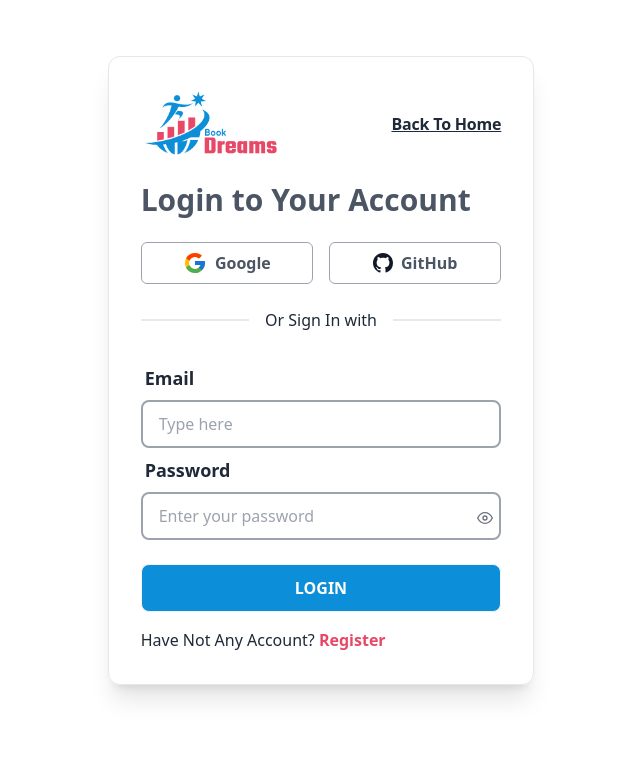
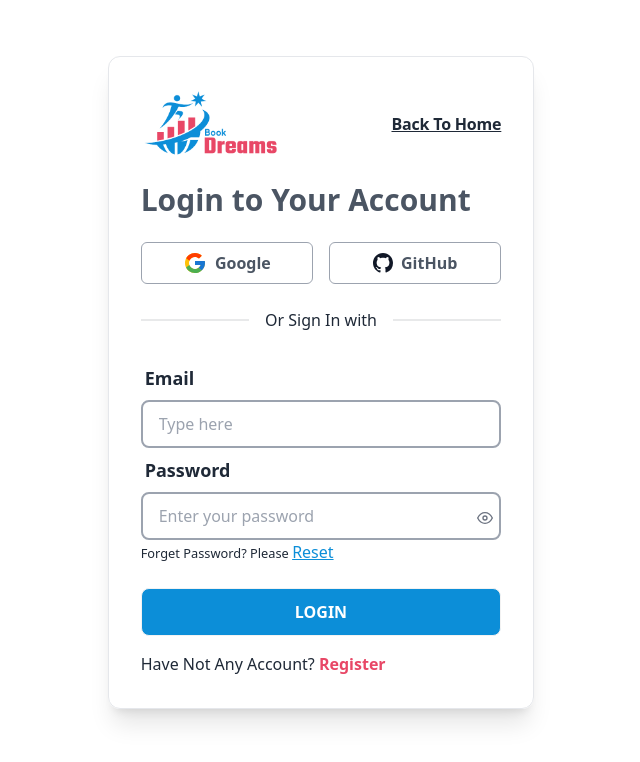
Before and after one commit to yasinarafat4/book-dreams-client, a React (Vite) app: page /login in a window 1280 px wide. Shown: the top 762 px of the page, without its empty margins (319-959 px from the left). Built offline with nearby package versions, Linux system fonts and the light colour scheme; no server answers.

Commit message:
Password reset functionality included.

```diff
--- a/src/Layout/Main.jsx
+++ b/src/Layout/Main.jsx
@@ -6,13 +6,10 @@ import Footer from "../pages/Shared/Footer/Footer";
 import Navbar from "../pages/Shared/Navbar/Navbar";
 
 const Main = () => {
-
   const location = useLocation();
   const noHeaderFooter =
     location.pathname.includes("login") ||
     location.pathname.includes("register");
-
-
 
   return (
     <div className="bg-white dark:bg-slate-700 dark:text-white">
@@ -21,7 +18,14 @@ const Main = () => {
         <Outlet></Outlet>
       </div>
       {noHeaderFooter || <Footer></Footer>}
-      <ToastContainer />
+      <ToastContainer
+        position="top-center"
+        autoClose={5000}
+        closeOnClick
+        draggable
+        pauseOnHover
+        theme="light"
+      />
       <BackToTop></BackToTop>
     </div>
   );
--- a/src/pages/Login/Login.jsx
+++ b/src/pages/Login/Login.jsx
@@ -1,7 +1,8 @@
-import React, { useContext, useState } from "react";
+import React, { useContext, useRef, useState } from "react";
 import { Helmet } from "react-helmet-async";
 import { FiEye, FiEyeOff } from "react-icons/fi";
 import { Link, useLocation, useNavigate } from "react-router-dom";
+import { toast } from "react-toastify";
 import Swal from "sweetalert2";
 import logo from "../../assets/images/logo.png";
 import SocialLogin from "../../components/SocialLogin/SocialLogin";
@@ -10,11 +11,12 @@ import { AuthContext } from "../../providers/AuthProvider";
 const Login = () => {
   const [showPassword, setShowPassword] = useState(false);
   const [error, setError] = useState("");
+  const emailRef = useRef();
   const navigate = useNavigate();
   const location = useLocation();
 
   const from = location.state?.from?.pathname || "/";
-  const { signIn } = useContext(AuthContext);
+  const { signIn, resetPassword } = useContext(AuthContext);
 
   const handleLogin = (event) => {
     setError("");
@@ -52,11 +54,27 @@ const Login = () => {
       });
   };
 
-
-
   // Show password and eye icon toggle
   const togglePasswordVisibility = () => {
     setShowPassword((visible) => !visible);
+  };
+
+  // Reset password handler
+  const handleResetPassword = (event) => {
+    event.preventDefault();
+    const email = emailRef.current.value;
+    if (!email) {
+      toast.error("Please provide your email!");
+      return;
+    }
+    resetPassword(email)
+      .then(() => {
+        toast.info("Please check your email address!");
+      })
+      .catch((error) => {
+        console.error("Error sending password reset email:", error);
+        setError(error.message);
+      });
   };
 
   return (
@@ -94,6 +112,7 @@ const Login = () => {
             <input
               type="email"
               name="email"
+              ref={emailRef}
               placeholder="Type here"
               className="input border-2 border-gray-400 focus:border-[#e84766]"
               required
@@ -125,7 +144,18 @@ const Login = () => {
               )}
             </div>
           </div>
-
+          <p>
+            <small>
+              Forget Password? Please{" "}
+              <button
+                title="Reset Password"
+                onClick={handleResetPassword}
+                className="text-base text-[#0C8ED8] underline"
+              >
+                Reset
+              </button>
+            </small>
+          </p>
           <p className="text-red-600 text-sm m-1 font-semibold">{error}</p>
           <div className="form-control mt-6">
             <input
--- a/src/pages/Profile/Profile.jsx
+++ b/src/pages/Profile/Profile.jsx
@@ -27,7 +27,7 @@ const Profile = () => {
   };
 
   return (
-    <div className="pt-4 lg:pt-36">
+    <div className="py-24 lg:py-36 2xl:py-80 bg-gradient-to-r from-pink-100 to-sky-100 dark:from-slate-700 dark:to-slate-700">
       <img src={user?.photoURL} alt="User Photo" className="w-32 h-32 rounded-full mx-auto" />
       <h2 className="text-2xl font-semibold text-center mt-4">{user?.displayName}</h2>
       <p className="text-center text-gray-500 dark:text-white"><span className="font-semibold">Email:</span> {user?.email}</p>
--- a/src/pages/Shared/Footer/Footer.jsx
+++ b/src/pages/Shared/Footer/Footer.jsx
@@ -21,7 +21,7 @@ const Footer = () => {
   return (
     <div>
       {/* Wave Animation Here*/}
-      <div className="dark:hidden">
+      <div className="dark:hidden bg-gradient-to-r from-pink-100 to-sky-100 dark:from-slate-700 dark:to-slate-700">
         <Wave
           fill="#90cdf4"
           paused={false}
--- a/src/providers/AuthProvider.jsx
+++ b/src/providers/AuthProvider.jsx
@@ -4,6 +4,7 @@ import {
   createUserWithEmailAndPassword,
   getAuth,
   onAuthStateChanged,
+  sendPasswordResetEmail,
   signInWithEmailAndPassword,
   signInWithPopup,
   signOut,
@@ -81,6 +82,11 @@ const AuthProvider = ({ children }) => {
 //   }
 // };
 
+// Reset Password
+const resetPassword = (email)=>{
+  return sendPasswordResetEmail(auth , email)
+}
+
 
   useEffect(() => {
     const unsubscribe = onAuthStateChanged(auth, (currentUser) => {
@@ -102,6 +108,7 @@ const AuthProvider = ({ children }) => {
     googleSignIn,
     githubSignIn,
     updateUserProfile,
+    resetPassword,
   };
 
   return (
```
